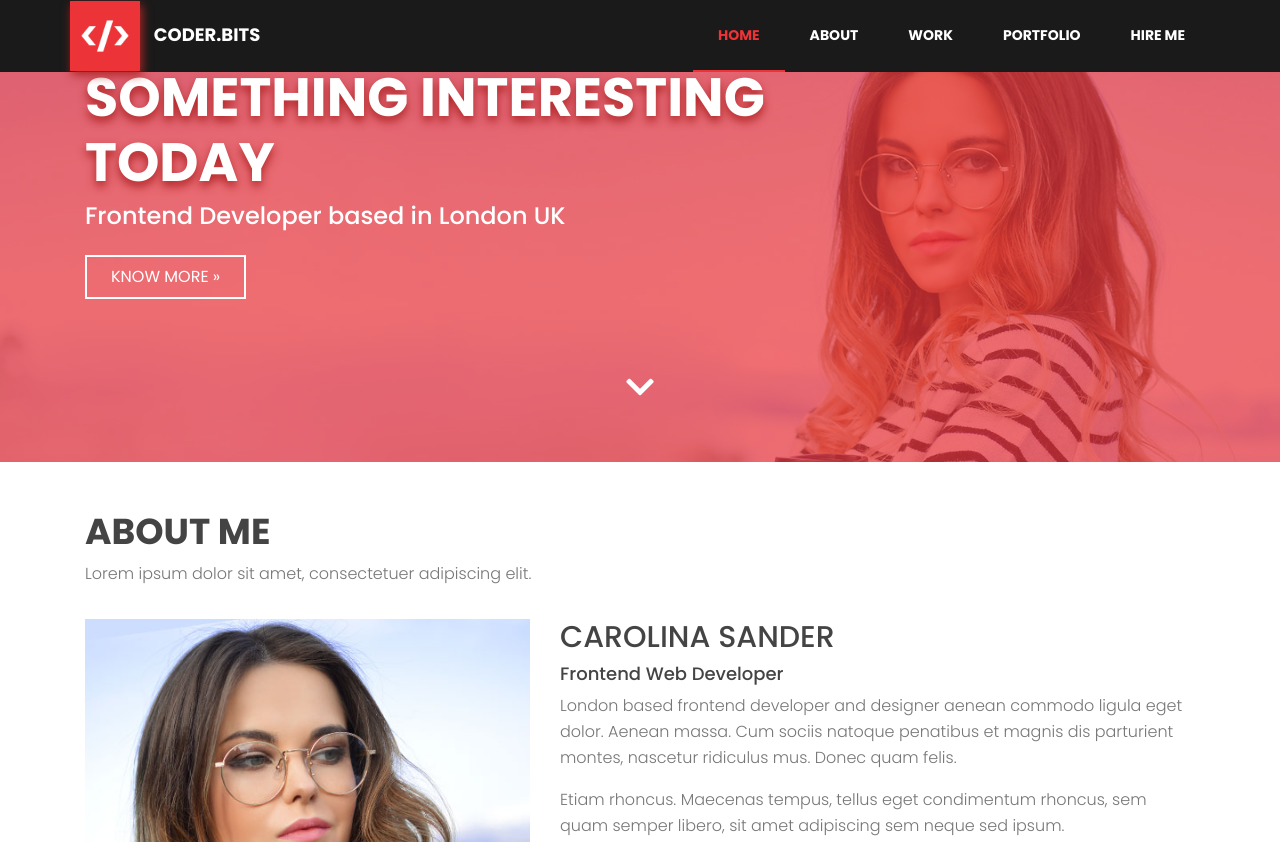
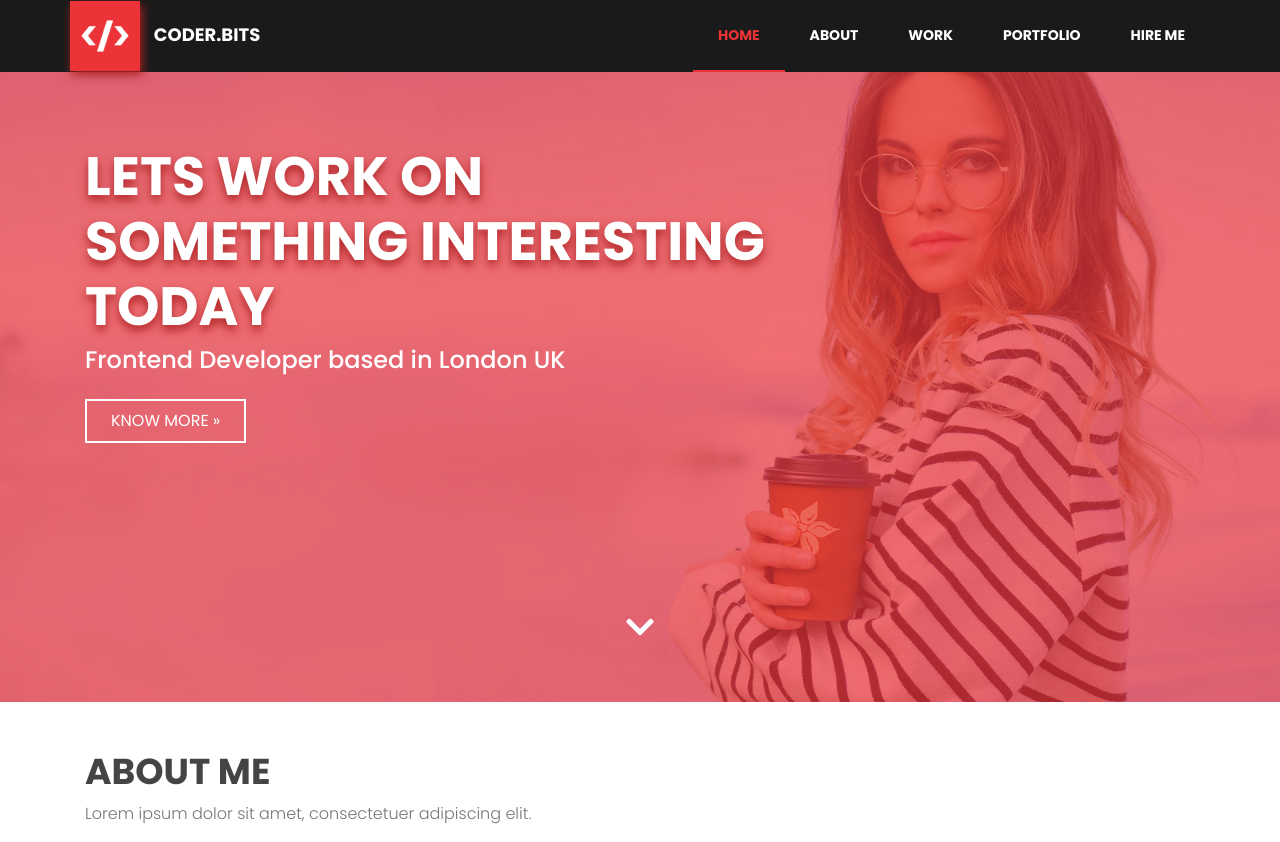
Before and after one commit to SondosSamii/Coder-Bits, a plain HTML site: page index.html in a window 1280 px wide. Shown: the top 842 px of the page. Drawn offline with Linux system fonts and the light colour scheme.

Commit message:
Some changes

```diff
--- a/index.html
+++ b/index.html
@@ -52,9 +52,9 @@
         <section class="home" id="home">
             <div class="home-background">
                 <div class="container home-content text-white">
-                    <div class="row">
+                    <div class="row my-5 py-5">
                         <div class="col-lg-8 col-md-10">
-                            <h1> LETS WORK ON SOMETHING INTERESTING TODAY </h1>
+                            <h1 class="pt-5"> LETS WORK ON SOMETHING INTERESTING TODAY </h1>
                             <h2> Frontend Developer based in London UK </h2>
                             <a class="btn my-3 py-2 px-4"> KNOW MORE » </a>
                         </div>
```
